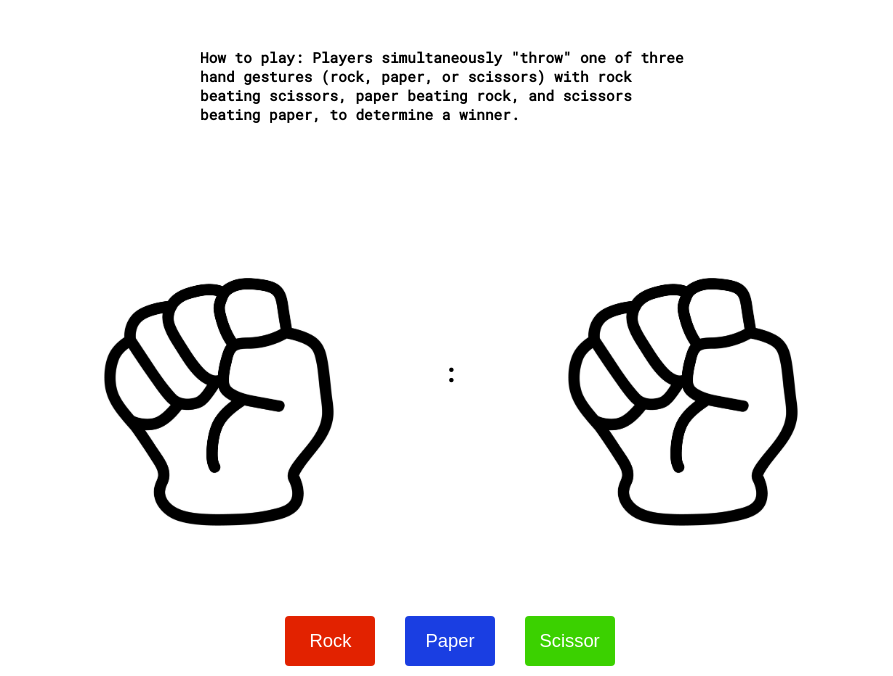
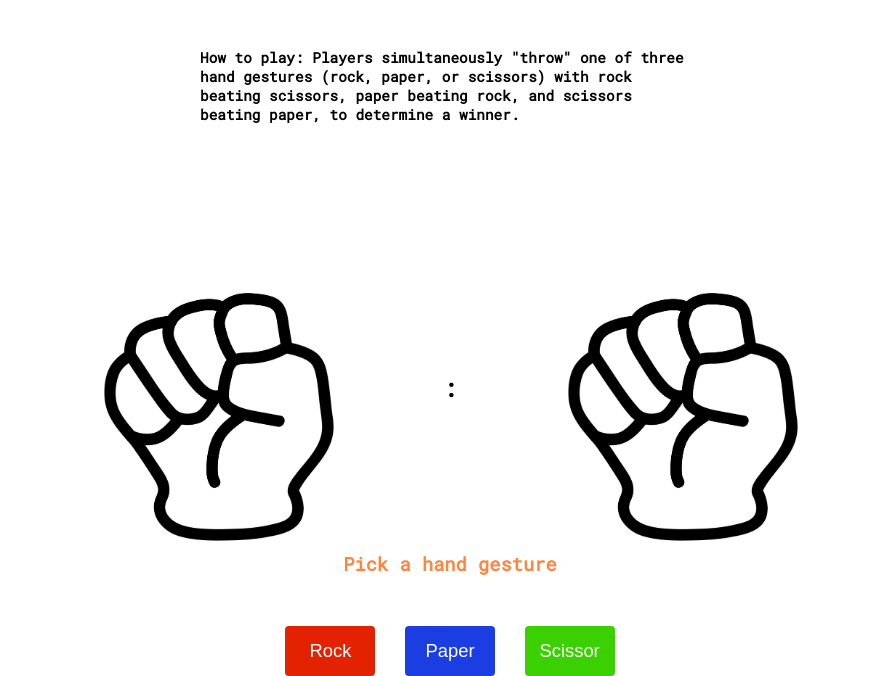
Before and after one commit to Carl98K/Rock-Paper-Scissor, a plain HTML site: page index.html in a window 1280 px wide. Shown: the part 156-832 px from the top of the page, without its empty margins (190-1083 px from the left). Drawn offline with Linux system fonts and the light colour scheme.

Commit message:
Revised again

```diff
--- a/app.js
+++ b/app.js
@@ -12,7 +12,7 @@ const imagePaths = ["images/RockGame.jpg", "images/PaperGame.jpg", "images/Sciss
 
 // Texts
 const resultText = document.getElementById("result");
-resultText.textContent = "";
+resultText.textContent = "Pick a hand gesture";
 
 let playerGesture = "";
 const handgestures = ["rock", "paper", "scissor"];
@@ -138,7 +138,7 @@ function start() {
     }
 
     setTimeout(() => {
-        resultText.textContent = "";
+        resultText.textContent = "Pick a hand gesture";
 
         rockButton.disabled = false;
         paperButton.disabled = false;
--- a/style.css
+++ b/style.css
@@ -65,7 +65,7 @@ h1 {
     /*border: 2px solid orange;*/
     height: 350px;
     width: 900px;
-    margin-top: 85px;
+    margin-top: 100px;
 }
 
 #game-container h2 {
@@ -83,7 +83,7 @@ h1 {
     justify-content: center;
     align-items: center;
     gap: 20px;
-    margin-top: 80px;
+    margin-top: 50px;
 }
 
 .gesture {
@@ -124,3 +124,7 @@ h1 {
     background-color: rgb(44, 155, 0);
     margin: 0px 10px;
 }
+
+h3{
+    color: #fc8540;
+}
```
